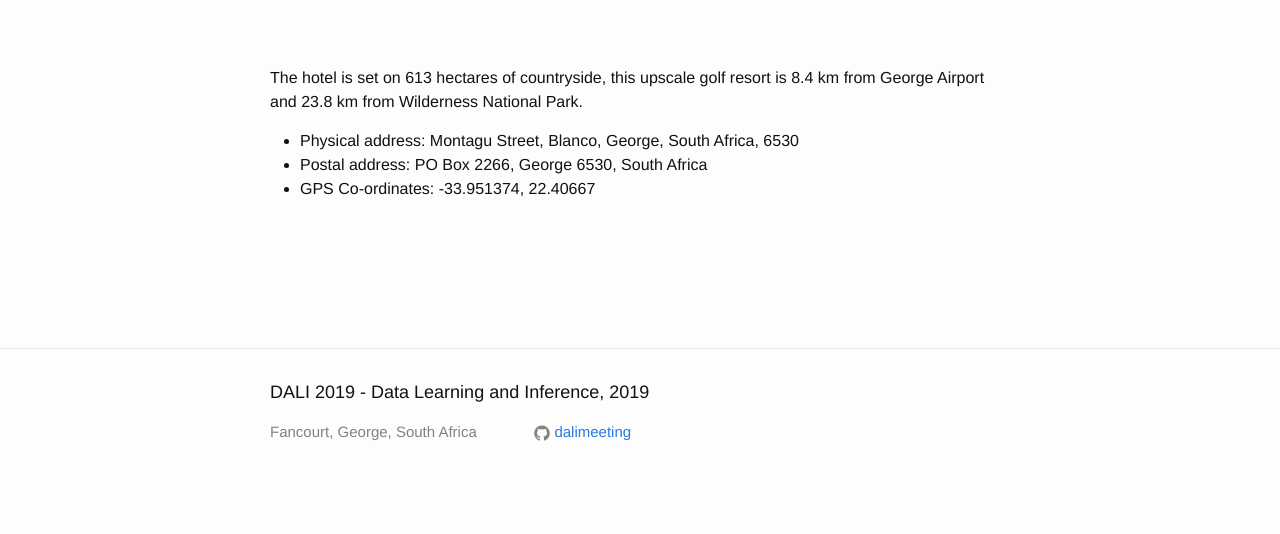
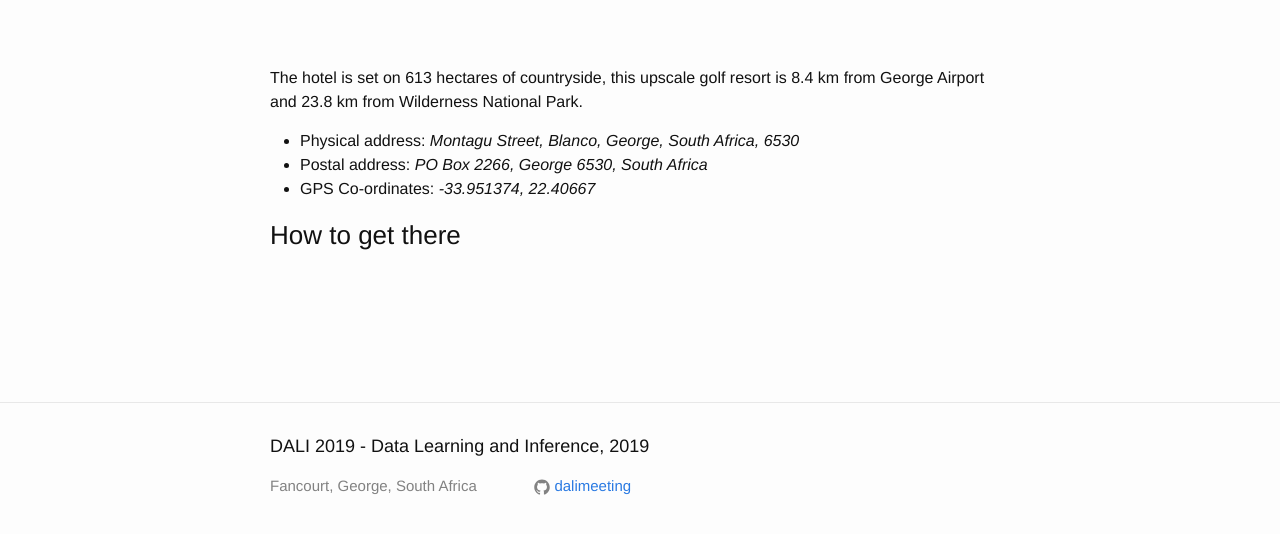
Before and after one commit to dalimeeting/dalimeeting.github.io, a Jekyll site: the page built from getting_there.html, in a window 1280 px wide and 900 px high, scrolled down 750 px, cut to the strip 342-876 px from the top of the window. Built offline with Jekyll 4.4.1, drawn with Linux system fonts in a browser that asks for light colours; before the commit the page ends 1596 px from its top, so only the background shows below that.

Commit message:
Update getting_there.html

```diff
--- a/_layouts/getting_there.html
+++ b/_layouts/getting_there.html
@@ -18,10 +18,13 @@
 
 <p>The hotel is set on 613 hectares of countryside, this upscale golf resort is 8.4 km from George Airport and 23.8 km from Wilderness National Park.</p>
   <ul>
-    <li>Physical address: Montagu Street, Blanco, George, South Africa, 6530</li>
-    <li>Postal address: PO Box 2266, George 6530, South Africa</li>
-    <li>GPS Co-ordinates: -33.951374, 22.40667</li>
+    <li>Physical address: <i>Montagu Street, Blanco, George, South Africa, 6530</i></li>
+    <li>Postal address: <i>PO Box 2266, George 6530, South Africa</i></li>
+    <li>GPS Co-ordinates: <i>-33.951374, 22.40667</i></li>
   </ul>
+
+<h3>How to get there</h3>
+
 <br><br><br>
 
 </article>
```
